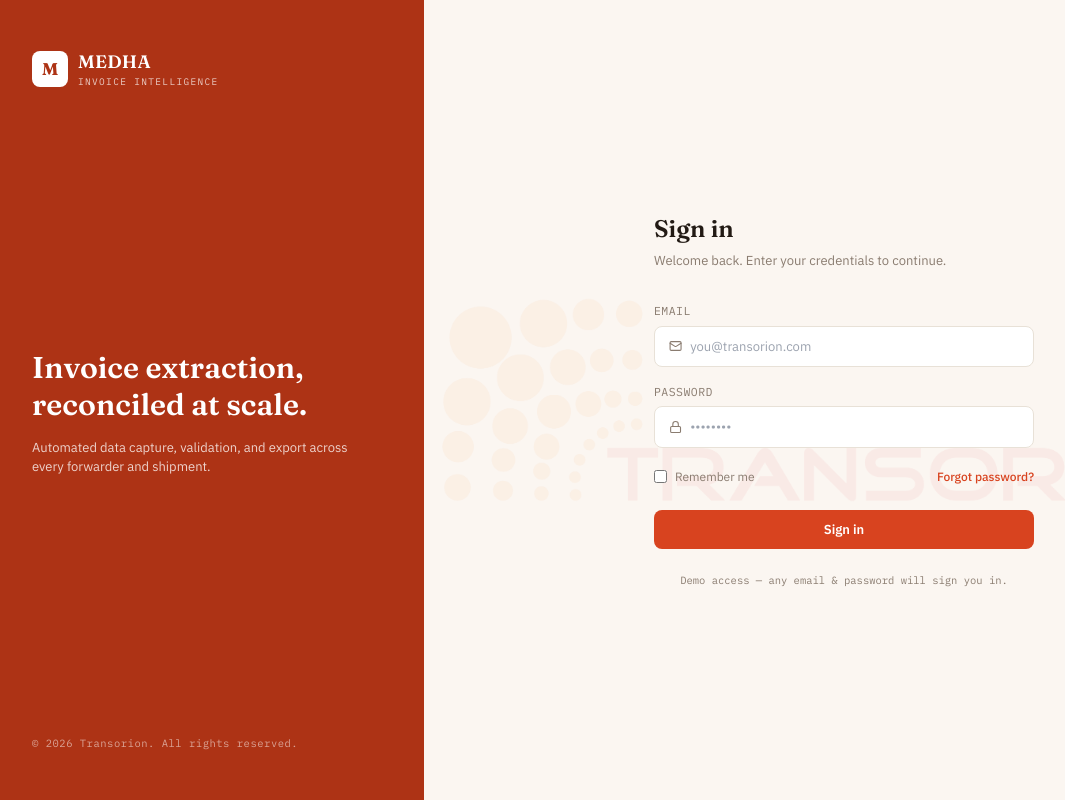
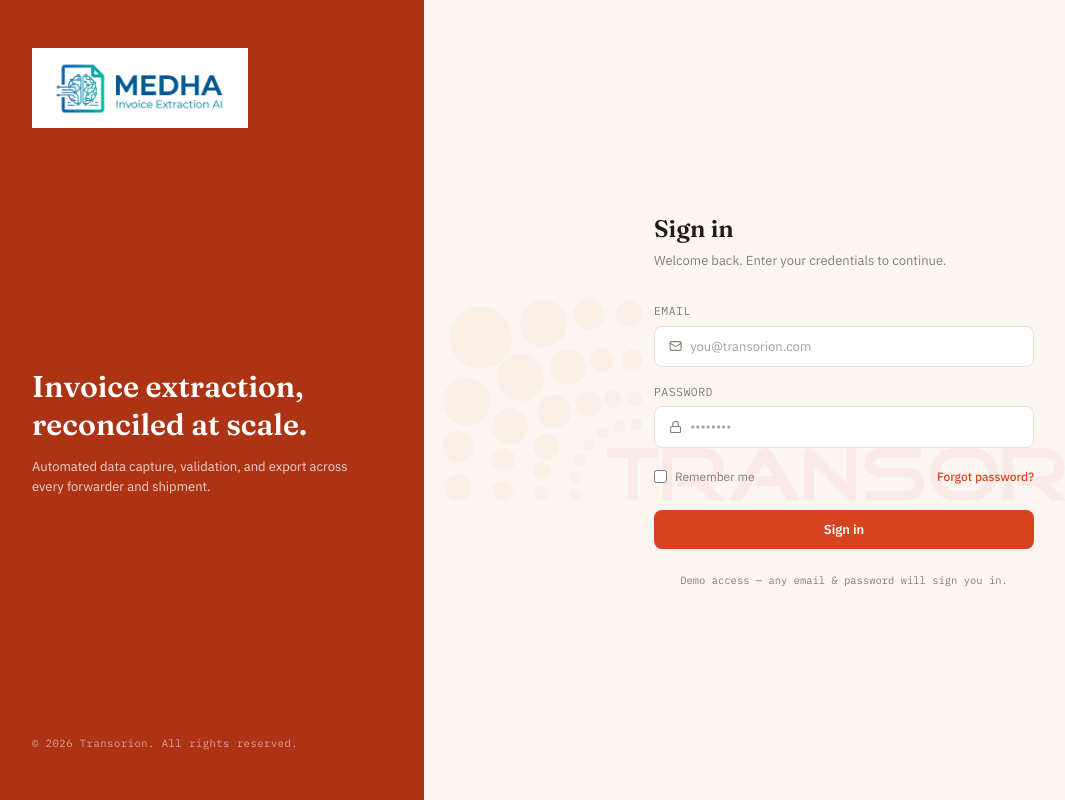
Before and after one commit to HildaColan/medha-invoice-intelligence, a React (Vite) app: page /login in a window 1280 px wide. Shown: the whole page, without its empty margins (16-1081 px from the left). Built offline with nearby package versions, Linux system fonts and the light colour scheme; the HTML template or start-up script is replaced by a standard one.

Commit message:
Logo added

```diff
--- a/src/features/auth/LoginView.tsx
+++ b/src/features/auth/LoginView.tsx
@@ -5,6 +5,7 @@ import { T, fontBody, fontDisplay, fontMono } from "@/theme/tokens";
 import { paths } from "@/router/paths";
 import { login } from "./authStore";
 import transorionLogo from "@/assets/transorion-logo.png";
+import medhaLogo from "@/assets/image (12).png";
 import { useAuditLog } from "@/features/administration/auditLog";
 
 export function LoginView() {
@@ -33,16 +34,8 @@ export function LoginView() {
         className="hidden lg:flex w-[440px] shrink-0 flex-col justify-between p-12"
         style={{ background: T.brassDeep }}
       >
-        <div className="flex items-center gap-2.5">
-          <div className="w-9 h-9 rounded-lg flex items-center justify-center" style={{ background: "#fff" }}>
-            <span style={{ ...fontDisplay, color: T.brassDeep, fontWeight: 700, fontSize: 17 }}>M</span>
-          </div>
-          <div>
-            <div style={{ ...fontDisplay, color: "#fff", fontWeight: 600, fontSize: 18, letterSpacing: 0.3 }}>MEDHA</div>
-            <div style={{ ...fontMono, color: "rgba(255,255,255,0.75)", fontSize: 9.5, letterSpacing: "0.14em" }}>
-              INVOICE INTELLIGENCE
-            </div>
-          </div>
+        <div className="px-3 py-2  inline-flex w-fit" style={{ background: "#fff" }}>
+          <img src={medhaLogo} alt="MEDHA — Invoice Extraction AI" className="h-16 w-auto" />
         </div>
 
         <div>
```
Also changed, not shown: src/assets/image (12).png (added).
